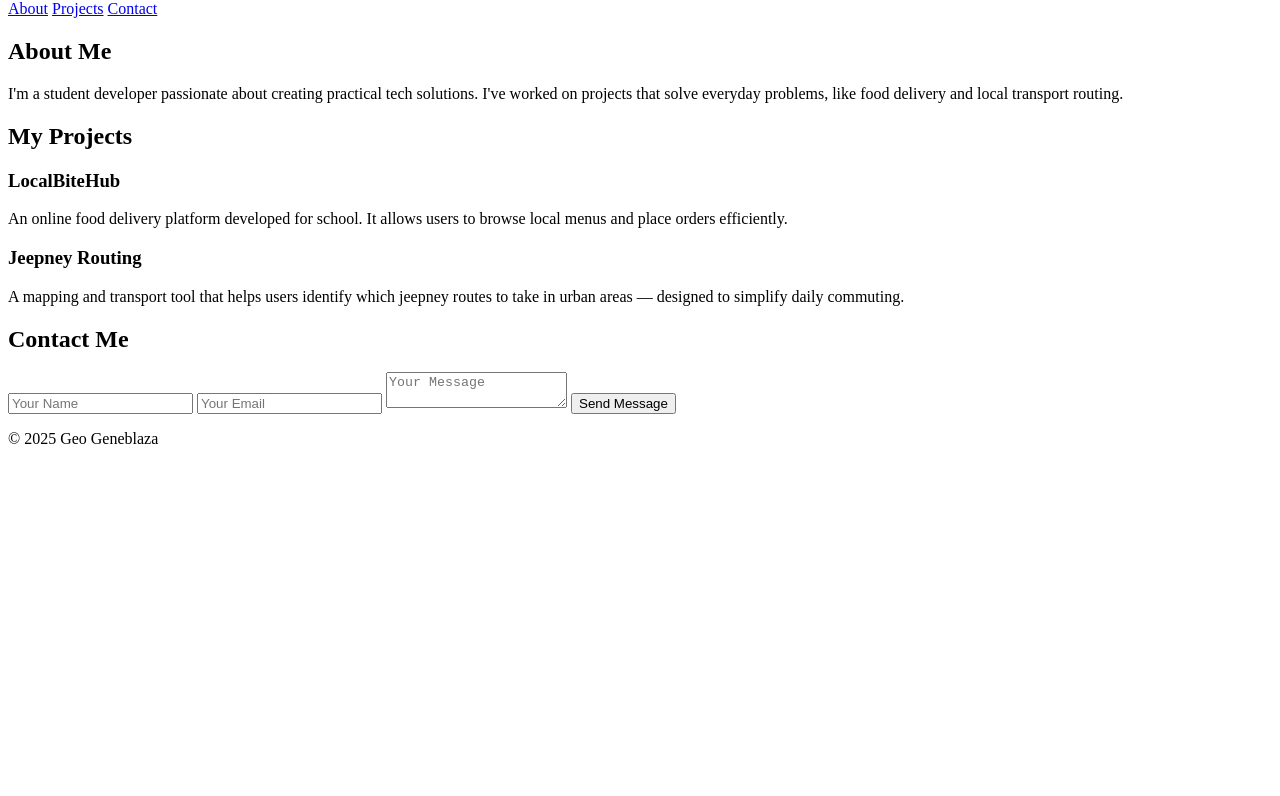
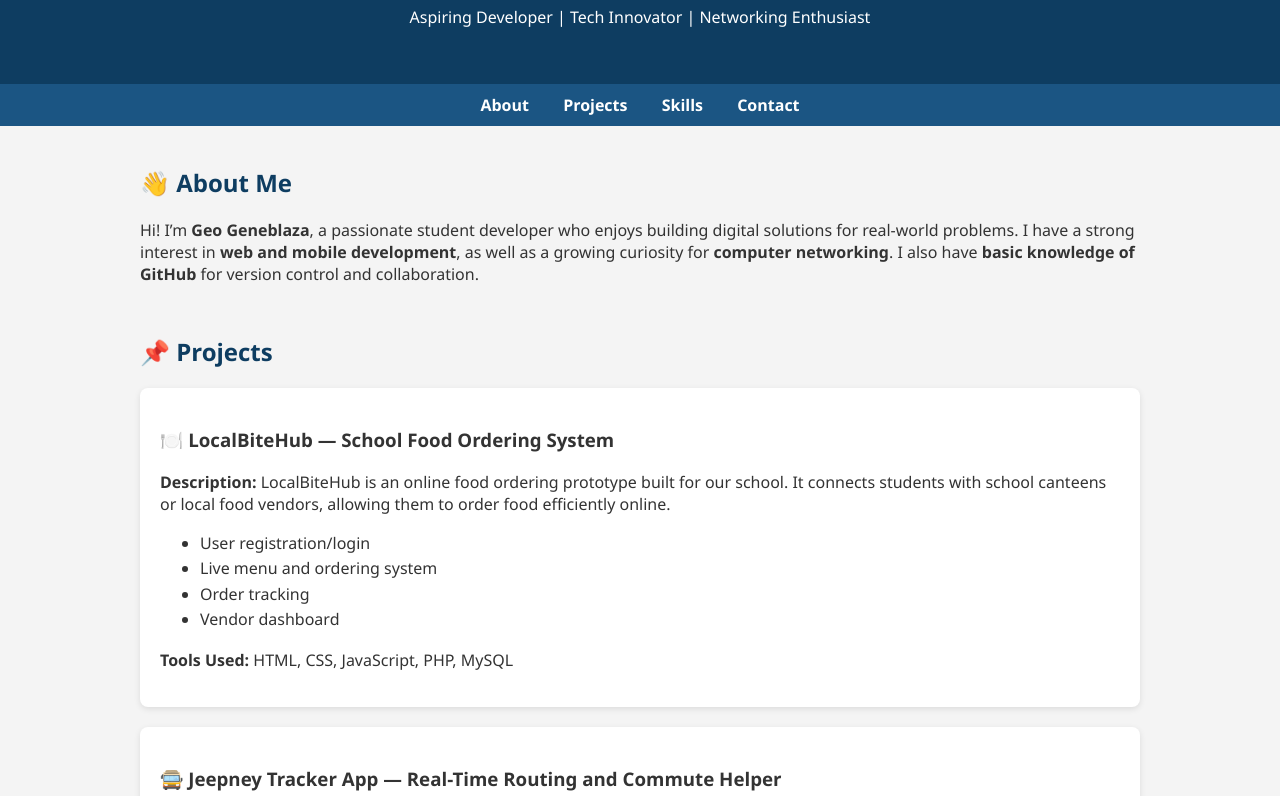
Before and after one commit to Geo-Geneblaza/Network-Technology, a plain HTML site: page index.html in a window 1280 px wide. Shown: the part 114-910 px from the top of the page. Before the commit the page ends 800 px from the top, so only its background shows below. Drawn offline with Linux system fonts and the light colour scheme.

Commit message:
Add files via upload
For My E-Portfolio

```diff
--- a/index.html
+++ b/index.html
@@ -1,57 +1,167 @@
 <!DOCTYPE html>
 <html lang="en">
 <head>
-  <meta charset="UTF-8" />
-  <meta name="viewport" content="width=device-width, initial-scale=1.0"/>
-  <title>Geo Geneblaza | Portfolio</title>
-  <link rel="stylesheet" href="style.css"/>
+    <meta charset="UTF-8">
+    <meta name="viewport" content="width=device-width, initial-scale=1.0">
+    <title>Geo Geneblaza | E-Portfolio</title>
+    <style>
+        body {
+            font-family: 'Segoe UI', sans-serif;
+            margin: 0;
+            padding: 0;
+            background-color: #f4f4f4;
+            color: #333;
+        }
+
+        header {
+            background-color: #0e3d61;
+            color: white;
+            padding: 40px 20px;
+            text-align: center;
+        }
+
+            header h1 {
+                margin-bottom: 10px;
+            }
+
+        nav {
+            background-color: #1b5583;
+            text-align: center;
+            padding: 10px 0;
+        }
+
+            nav a {
+                color: white;
+                margin: 0 15px;
+                text-decoration: none;
+                font-weight: bold;
+            }
+
+        .container {
+            max-width: 1000px;
+            margin: auto;
+            padding: 20px;
+        }
+
+        section {
+            margin-bottom: 50px;
+        }
+
+        h2 {
+            color: #0e3d61;
+        }
+
+        .project {
+            background: white;
+            padding: 20px;
+            border-radius: 8px;
+            margin-top: 20px;
+            box-shadow: 0 2px 6px rgba(0,0,0,0.1);
+        }
+
+            .project img {
+                max-width: 100%;
+                border-radius: 6px;
+                margin-top: 10px;
+            }
+
+        footer {
+            background-color: #0e3d61;
+            color: white;
+            text-align: center;
+            padding: 20px;
+        }
+
+        .contact-info {
+            line-height: 1.8;
+        }
+
+        ul {
+            line-height: 1.6;
+        }
+    </style>
 </head>
 <body>
+
     <header>
-    <div class="container">
         <h1>Geo Geneblaza</h1>
-      <p>Student Developer | Passionate About Solving Real-World Problems</p>
+        <p>Aspiring Developer | Tech Innovator | Networking Enthusiast</p>
+    </header>
+
     <nav>
         <a href="#about">About</a>
         <a href="#projects">Projects</a>
+        <a href="#skills">Skills</a>
         <a href="#contact">Contact</a>
     </nav>
-    </div>
-  </header>
 
-  <section id="about" class="container">
-    <h2>About Me</h2>
-    <p>I'm a student developer passionate about creating practical tech solutions. I've worked on projects that solve everyday problems, like food delivery and local transport routing.</p>
+    <div class="container">
+
+        <section id="about">
+            <h2>👋 About Me</h2>
+            <p>Hi! I’m <strong>Geo Geneblaza</strong>, a passionate student developer who enjoys building digital solutions for real-world problems. I have a strong interest in <strong>web and mobile development</strong>, as well as a growing curiosity for <strong>computer networking</strong>. I also have <strong>basic knowledge of GitHub</strong> for version control and collaboration.</p>
         </section>
 
-  <section id="projects" class="container">
-    <h2>My Projects</h2>
+        <section id="projects">
+            <h2>📌 Projects</h2>
 
             <div class="project">
-      <h3>LocalBiteHub</h3>
-      <p>An online food delivery platform developed for school. It allows users to browse local menus and place orders efficiently.</p>
+                <h3>🍽️ LocalBiteHub — School Food Ordering System</h3>
+                <p><strong>Description:</strong> LocalBiteHub is an online food ordering prototype built for our school. It connects students with school canteens or local food vendors, allowing them to order food efficiently online.</p>
+                <ul>
+                    <li>User registration/login</li>
+                    <li>Live menu and ordering system</li>
+                    <li>Order tracking</li>
+                    <li>Vendor dashboard</li>
+                </ul>
+                <p><strong>Tools Used:</strong> HTML, CSS, JavaScript, PHP, MySQL</p>
+
+                <p>
+
+                </p>
             </div>
 
             <div class="project">
-      <h3>Jeepney Routing</h3>
-      <p>A mapping and transport tool that helps users identify which jeepney routes to take in urban areas — designed to simplify daily commuting.</p>
+                <h3>🚍 Jeepney Tracker App — Real-Time Routing and Commute Helper</h3>
+                <p><strong>Description:</strong> This app helps commuters find jeepney routes and track them in real-time. It acts as a virtual transport guide for daily travel using jeepneys in local areas.</p>
+                <ul>
+                    <li>Live location tracking</li>
+                    <li>Route suggestions via map</li>
+                    <li>Search by landmarks or destination</li>
+                </ul>
+                <p><strong>Tools Used:</strong> Android Studio, Firebase, Google Maps API</p>
+
+                <p>
+
+                </p>
             </div>
         </section>
 
-  <section id="contact" class="container">
-    <h2>Contact Me</h2>
-    <form id="contactForm">
-      <input type="text" placeholder="Your Name" required />
-      <input type="email" placeholder="Your Email" required />
-      <textarea placeholder="Your Message" required></textarea>
-      <button type="submit">Send Message</button>
-    </form>
+        <section id="skills">
+            <h2>🛠️ Skills</h2>
+            <ul>
+                <li><strong>Front-End:</strong> HTML, CSS, JavaScript</li>
+                <li><strong>Back-End:</strong> PHP</li>
+                <li><strong>Database:</strong> MySQL, Firebase</li>
+                <li><strong>Networking:</strong> Basic understanding of IP addressing, LAN/WAN, subnetting</li>
+                <li><strong>Tools:</strong> Git, GitHub, Visual Studio Code</li>
+                <li><strong>Design:</strong> Canva, Figma</li>
+            </ul>
         </section>
 
+        <section id="contact">
+            <h2>📫 Contact Me</h2>
+            <div class="contact-info">
+                <p><strong>Email:</strong> geo.geneblaza@email.com</p>
+                <p><strong>GitHub:</strong> <a href="https://github.com/Geo-Geneblaza" target="_blank">github.com/Geo-Geneblaza</a></p>
+
+            </div>
+        </section>
+    </div>
+
     <footer>
-    <p>© 2025 Geo Geneblaza</p>
+        <p>© 2025 Geo Geneblaza | All Rights Reserved</p>
     </footer>
 
-  <script src="script.js"></script>
 </body>
 </html>
```
Lines whose indentation alone changed are shown as unchanged.
